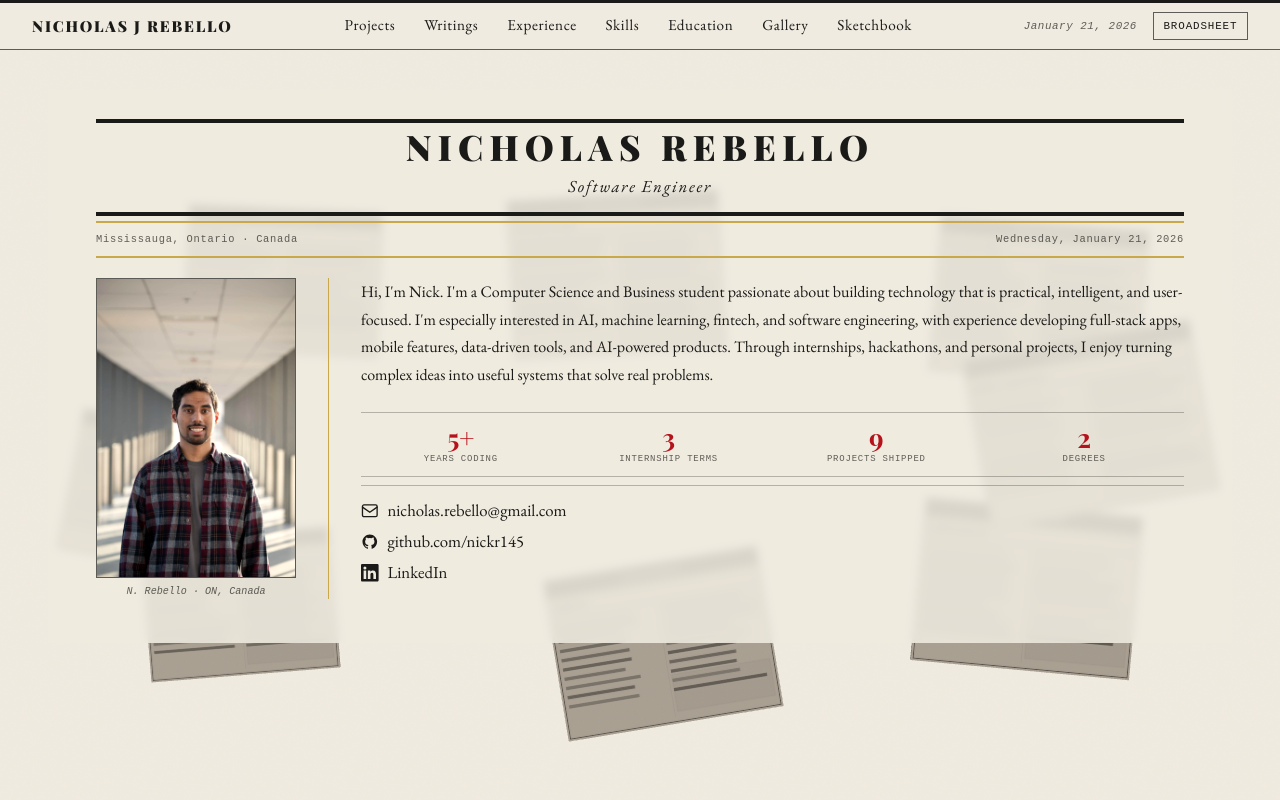
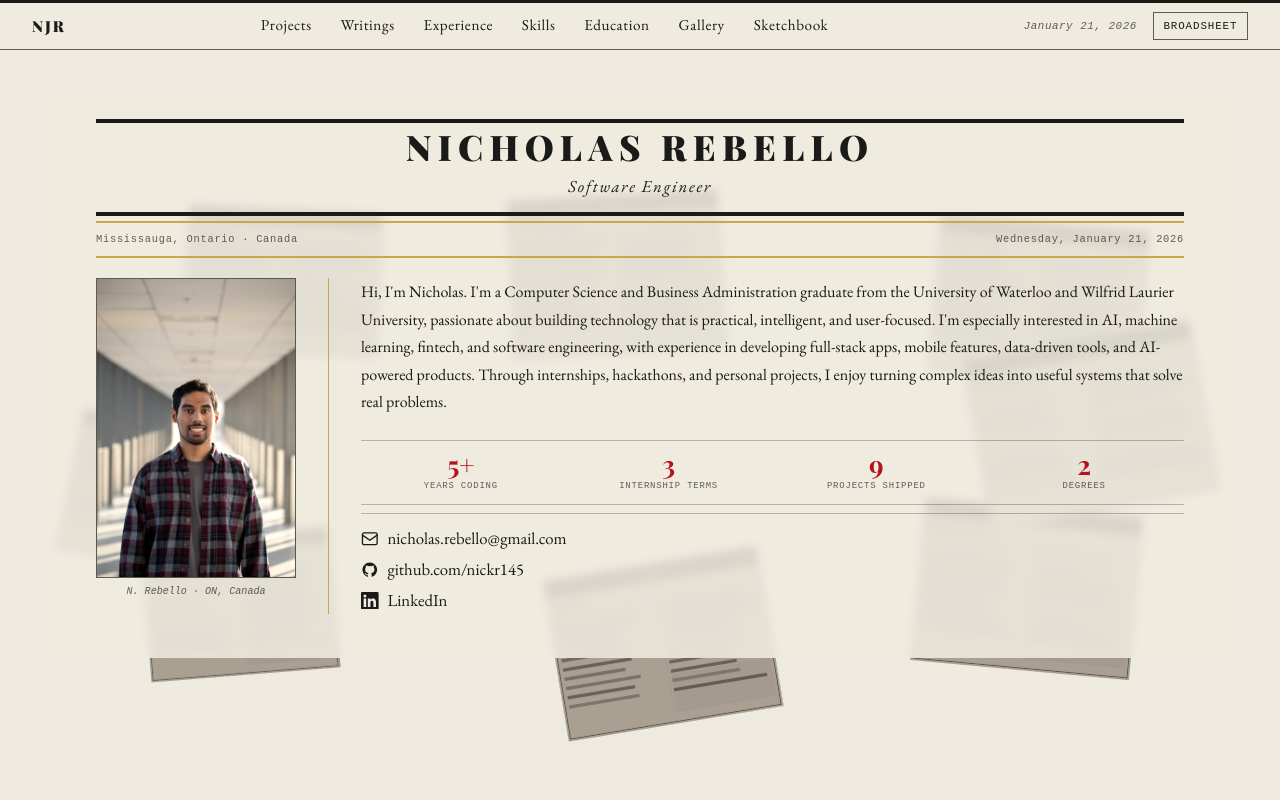
Before and after one commit to nickr145/personal-website, a Preact app: page / in a window 1280 px wide. Shown: the top 800 px of the page. Built offline with nearby package versions, Linux system fonts and the light colour scheme; a web font is replaced by a local one.

Commit message:
tweaked intro and masthead

```diff
--- a/src/components/FrontPage.tsx
+++ b/src/components/FrontPage.tsx
@@ -150,10 +150,10 @@ export function FrontPage() {
           <div className="front-story-text">
 
             <p className="front-body">
-              Hi, I'm Nick.
-              I'm a Computer Science and Business student passionate about building technology that is practical, intelligent, and user-focused.
+              Hi, I'm Nicholas.
+              I'm a Computer Science and Business Administration graduate from the University of Waterloo and Wilfrid Laurier University, passionate about building technology that is practical, intelligent, and user-focused.
               I'm especially interested in AI, machine learning, fintech, and software engineering,
-              with experience developing full-stack apps, mobile features, data-driven tools, and AI-powered products.
+              with experience in developing full-stack apps, mobile features, data-driven tools, and AI-powered products.
               Through internships, hackathons, and personal projects, I enjoy turning complex ideas into useful systems that solve real problems.
             </p>
 
--- a/src/components/Masthead.tsx
+++ b/src/components/Masthead.tsx
@@ -35,7 +35,7 @@ export function Masthead({ currentPage, onNavigate, onSectionFlip }: MastheadPro
   return (
     <header className="newspaper-masthead">
       <button className="masthead-brand" onClick={() => onNavigate('home')}>
-        Nicholas J Rebello
+        NJR
       </button>
 
       <nav className="masthead-nav">
--- a/src/components/NewspaperHero.tsx
+++ b/src/components/NewspaperHero.tsx
@@ -40,7 +40,7 @@ function makePageTexture(headline: string, dark: boolean): THREE.CanvasTexture {
   ctx.fillStyle = bg;
   ctx.font = 'bold 13px Georgia, serif';
   ctx.textAlign = 'center';
-  ctx.fillText('NICHOLAS J REBELLO', W / 2, 30);
+  ctx.fillText('NJR', W / 2, 30);
 
   ctx.fillStyle = acc;
   ctx.fillRect(10, 46, W - 20, 2);
--- a/src/components/NewspaperSpread.tsx
+++ b/src/components/NewspaperSpread.tsx
@@ -11,7 +11,7 @@ const FrontPage = lazy(() =>
 );
 
 const PAGES = [
-  { eyebrow: 'Front Page',     headline: 'Nicholas J Rebello', id: 'profile'     },
+  { eyebrow: 'Front Page',     headline: 'NJR', id: 'profile'     },
   { eyebrow: 'Latest Work',    headline: 'Projects',                   id: 'projects'    },
   { eyebrow: 'Career',         headline: 'Experience',                 id: 'experiences' },
   { eyebrow: 'Arts & Leisure', headline: 'Gallery',                    id: 'gallery'     },
```
